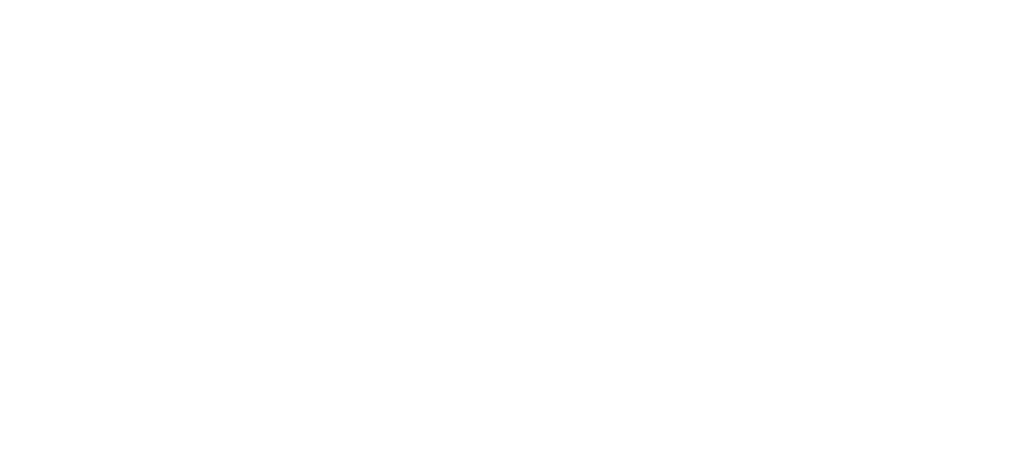
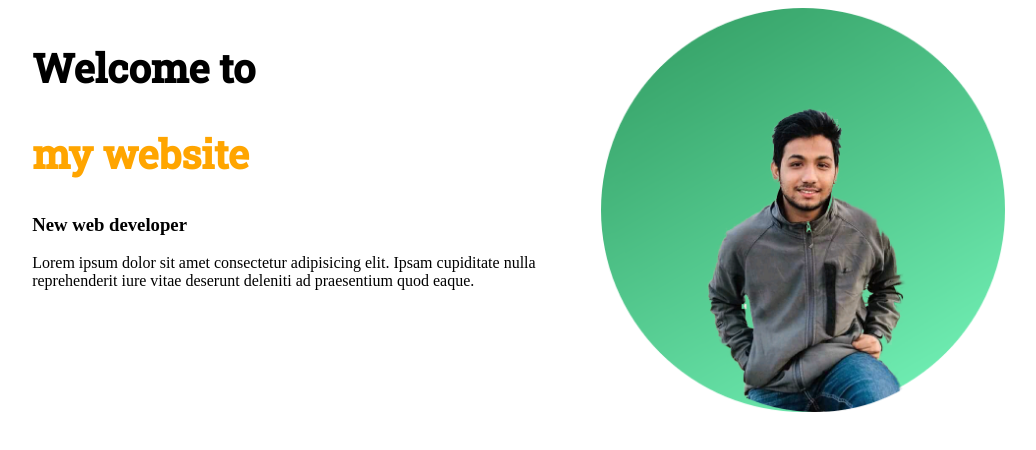
Before and after one commit to minhazul-dev/web-portfolio, a plain HTML site: page index.html in a window 1280 px wide. Shown: the whole page, without its empty margins (39-1075 px from the left). Drawn offline with Linux system fonts and the light colour scheme.

Commit message:
added top part

```diff
--- a/index.html
+++ b/index.html
@@ -1,11 +1,30 @@
 <!DOCTYPE html>
 <html lang="en">
+
 <head>
     <meta charset="UTF-8">
     <meta name="viewport" content="width=device-width, initial-scale=1.0">
     <title>Web-portfolio</title>
+    <link rel="stylesheet" href="style.css">
+    <link rel="preconnect" href="https://fonts.gstatic.com">
+    <link href="https://fonts.googleapis.com/css2?family=Roboto+Slab:wght@500&family=Staatliches&display=swap"
+        rel="stylesheet">
 </head>
+
 <body>
+    <section>
+      <div class="half-width">
+        <h1>Welcome to</h1>
+        <h1> <span class="name-highlight">my website</span></h1>
+        <h3>New web developer</h3>
+        <p>Lorem ipsum dolor sit amet consectetur adipisicing elit. Ipsam cupiditate nulla reprehenderit iure vitae
+            deserunt deleniti ad praesentium quod eaque.</p>
+      </div>
+      <div class="half-width">
+          <img src="images/image 4.png" alt="">
+      </div>
+    </section>
 
 </body>
+
 </html>
--- /dev/null
+++ b/style.css
@@ -0,0 +1,15 @@
+h1{
+    font-size:40px;
+    font-family: 'Roboto Slab', serif;
+}
+.name-highlight{
+    color:orange;
+}
+.half-width{
+    width:40%;
+    float: left;
+    margin-left:5%;
+}
+.half-width img{
+    width:80%
+}
```
Also changed, not shown: Images/image 4.png (added).
